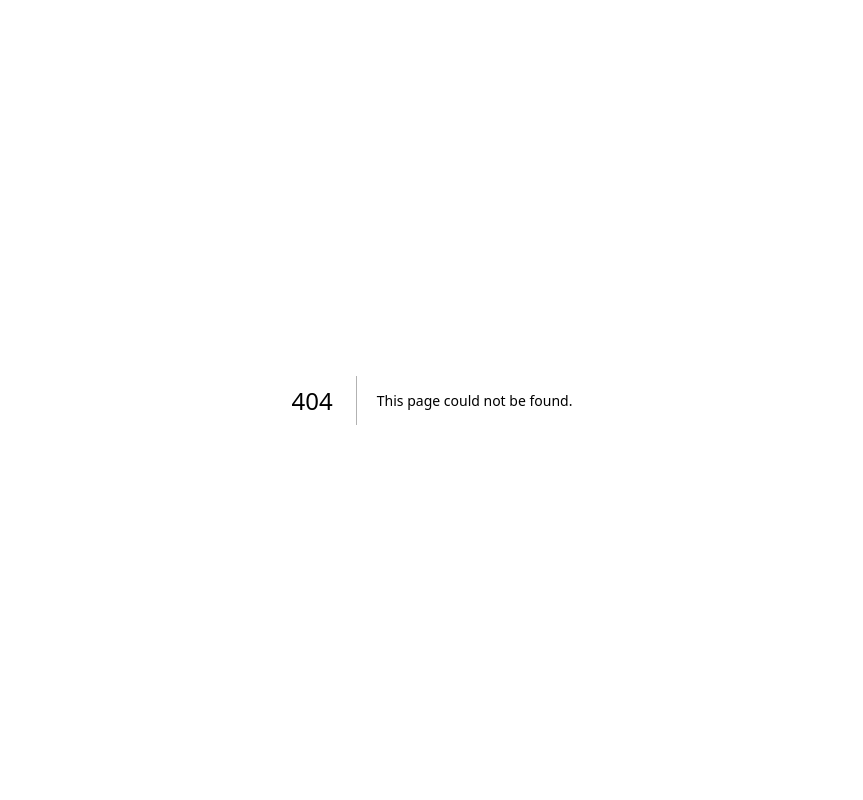
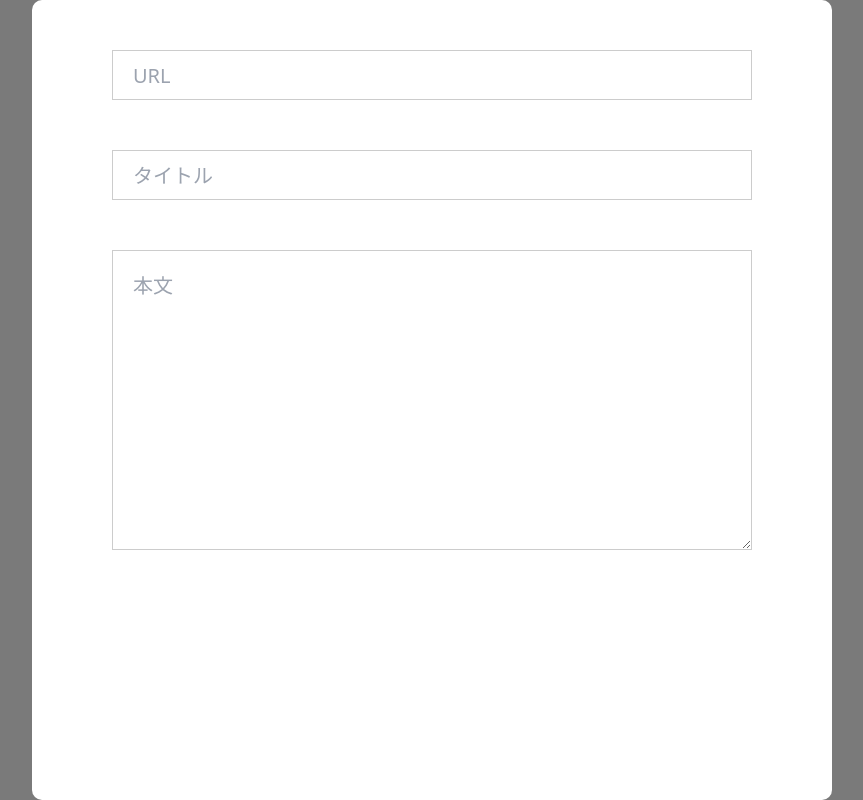
Before and after one commit to ryuju1029/next-app, a Next.js app: page /components/ArticleCreateModal in a window 1280 px wide. Before the commit this address had no page. Shown: the whole page, without its empty margins (208-1071 px from the left). Built offline with nearby package versions, Linux system fonts and the light colour scheme.

Commit message:
add articleCreateModal

```diff
--- /dev/null
+++ b/src/app/articles/new/page.tsx
@@ -0,0 +1,24 @@
+"use client";
+import styled from "styled-components";
+import ArticleCreateModal from "../../components/ArticleCreateModal/page";
+
+type New = {
+  open: boolean;
+};
+
+export const New = (props: New) => {
+  const { open } = props;
+
+  return (
+    <Wrapper>
+      {open && <ArticleCreateModal />}
+      <></>
+    </Wrapper>
+  );
+};
+
+const Wrapper = styled.div`
+  background-color: #eee;
+`;
+
+export default New;
--- /dev/null
+++ b/src/app/components/ArticleCreateModal/page.tsx
@@ -0,0 +1,71 @@
+"use client";
+import styled from "styled-components";
+
+type InputProps = {
+  height: string;
+};
+
+export const ArticleCreateModal = () => {
+  return (
+    <Background>
+      <Wrapper>
+        <Input placeholder={"URL"} height={"50px"} />
+        <Input placeholder={"タイトル"} height={"50px"} />
+        <Textarea placeholder={"本文"} height={"300px"} />
+      </Wrapper>
+    </Background>
+  );
+};
+
+const Background = styled.div`
+  background-color: #eee;
+  display: flex;
+  justify-content: center;
+  align-items: center;
+  background-color: rgba(0, 0, 0, 0.5);
+  position: fixed;
+  top: 0;
+  left: 0;
+  width: 100%;
+  height: 100%;
+`;
+
+const Wrapper = styled.div`
+  background-color: #fff;
+  border-radius: 10px;
+  width: 800px;
+  height: 800px;
+
+  @media (max-width: 800px) {
+    width: 500px;
+    height: 500px;
+  }
+`;
+
+const Input = styled.input<InputProps>`
+  display: block;
+  margin-left: auto;
+  margin-right: auto;
+  margin-top: 50px;
+  width: 80%;
+  height: ${(props) => props.height || "50px"};
+  padding: 20px;
+  font-size: 20px;
+  box-sizing: border-box;
+  border: 1px solid #ccc;
+`;
+
+const Textarea = styled.textarea<InputProps>`
+  display: block;
+  margin-left: auto;
+  margin-right: auto;
+  margin-top: 50px;
+  width: 80%;
+  height: ${(props) => props.height || "50px"};
+  padding: 20px;
+  font-size: 20px;
+  box-sizing: border-box;
+  border: 1px solid #ccc;
+`;
+
+export default ArticleCreateModal;
--- a/src/app/components/Footer/page.tsx
+++ b/src/app/components/Footer/page.tsx
@@ -16,7 +16,6 @@ const Wrapper = styled.div`
   padding: 10px 20px;
   display: flex;
   align-items: center;
-  position: fixed;
   bottom: 0;
 `;
 
--- a/src/app/components/Header/page.tsx
+++ b/src/app/components/Header/page.tsx
@@ -3,14 +3,22 @@ import styled from "styled-components";
 import Link from "next/link";
 import { Cluster } from "../Cluster";
 
-export const Header = () => {
+type Header = {
+  setOpen: (open: boolean) => void;
+};
+
+export const Header = (props: Header) => {
+  const { setOpen } = props;
+
   return (
     <Wrapper>
       <Title>
         <Link href={"/"}>Blog</Link>
       </Title>
       <Nav>
-        <Link href={"/"}>記事を書く</Link>
+        <Link href={"/"} onClick={() => setOpen(true)}>
+          記事を書く
+        </Link>
       </Nav>
     </Wrapper>
   );
--- a/src/app/page.tsx
+++ b/src/app/page.tsx
@@ -1,16 +1,21 @@
 "use client";
 
+import { useState } from "react";
 import { Header } from "./components/Header/page";
 import { Footer } from "./components/Footer/page";
 import { Cluster } from "./components/Cluster";
 import { MainContents } from "./components/MainContents/page";
+import { New } from "../app/articles/new/page";
 
 export const Home = () => {
+  const [open, setOpen] = useState(false);
+
   return (
     <main>
       <Cluster>
-        <Header />
+        <Header setOpen={setOpen} />
         <MainContents />
+        <New open={open} />
         <Footer />
       </Cluster>
     </main>
```
